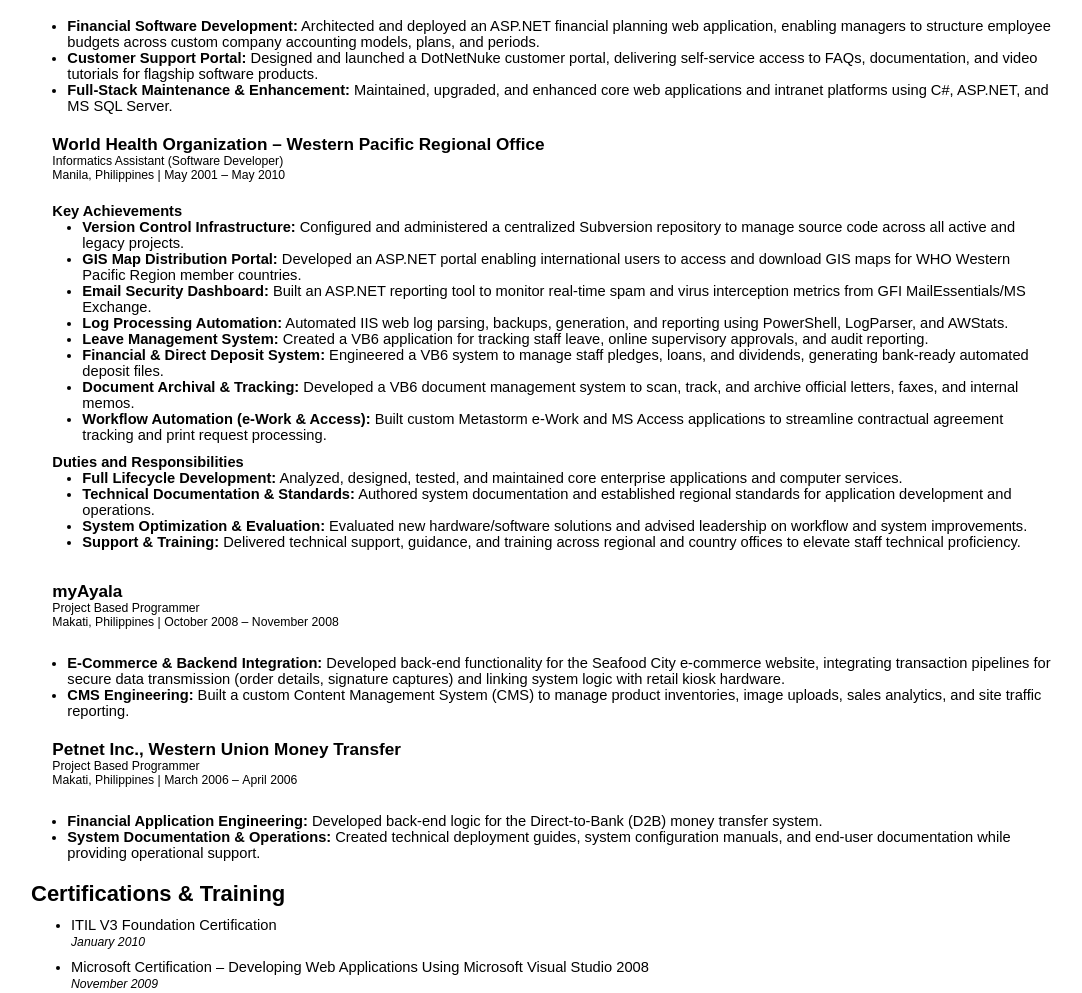
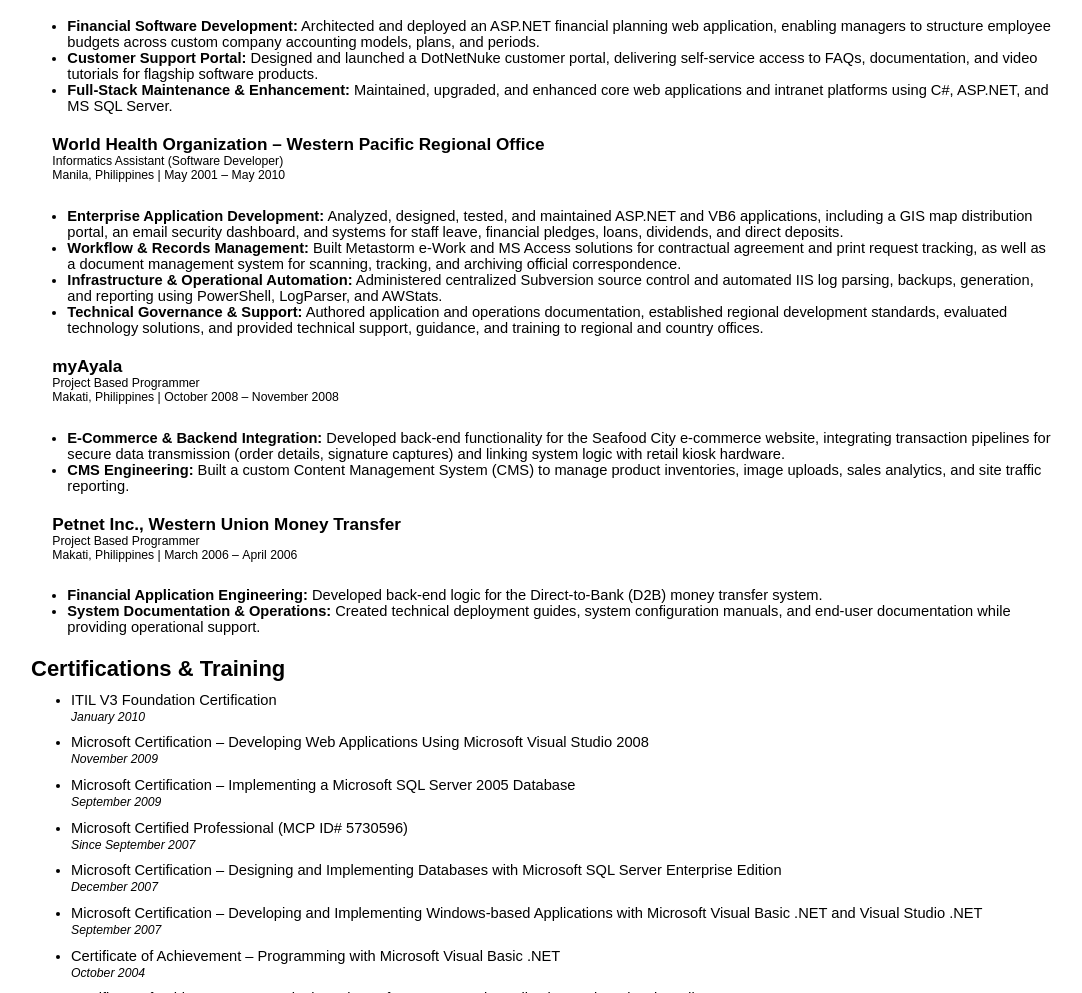
Before and after one commit to acermate433s/css-resume-garden, a website built with webpack: page src/index.html in a window 1280 px wide. Shown: the part 1306-2299 px from the top of the page, without its empty margins (97-1179 px from the left). Built offline with nearby package versions, Linux system fonts and the light colour scheme.

Commit message:
Summarize World Health Organization job entry to make it smaller.

```diff
--- a/src/index.html
+++ b/src/index.html
@@ -114,28 +114,12 @@
                     <p class="job-title">Informatics Assistant (Software Developer)</p>
                     <p class="job-meta"><span>Manila, Philippines</span><time datetime="2001-05">May 2001</time> &ndash; <time datetime="2010-05">May 2010</time></p>
                 </header>
-
-                <div class="job-details">
-                    <h4>Key Achievements</h4>
-                    <ul>
-                        <li><strong>Version Control Infrastructure:</strong> Configured and administered a centralized Subversion repository to manage source code across all active and legacy projects.</li>
-                        <li><strong>GIS Map Distribution Portal:</strong> Developed an ASP.NET portal enabling international users to access and download GIS maps for WHO Western Pacific Region member countries.</li>
-                        <li><strong>Email Security Dashboard:</strong> Built an ASP.NET reporting tool to monitor real-time spam and virus interception metrics from GFI MailEssentials/MS Exchange.</li>
-                        <li><strong>Log Processing Automation:</strong> Automated IIS web log parsing, backups, generation, and reporting using PowerShell, LogParser, and AWStats.</li>
-                        <li><strong>Leave Management System:</strong> Created a VB6 application for tracking staff leave, online supervisory approvals, and audit reporting.</li>
-                        <li><strong>Financial &amp; Direct Deposit System:</strong> Engineered a VB6 system to manage staff pledges, loans, and dividends, generating bank-ready automated deposit files.</li>
-                        <li><strong>Document Archival &amp; Tracking:</strong> Developed a VB6 document management system to scan, track, and archive official letters, faxes, and internal memos.</li>
-                        <li><strong>Workflow Automation (e-Work &amp; Access):</strong> Built custom Metastorm e-Work and MS Access applications to streamline contractual agreement tracking and print request processing.</li>
-                    </ul>
-
-                    <h4>Duties and Responsibilities</h4>
-                    <ul>
-                        <li><strong>Full Lifecycle Development:</strong> Analyzed, designed, tested, and maintained core enterprise applications and computer services.</li>
-                        <li><strong>Technical Documentation &amp; Standards:</strong> Authored system documentation and established regional standards for application development and operations.</li>
-                        <li><strong>System Optimization &amp; Evaluation:</strong> Evaluated new hardware/software solutions and advised leadership on workflow and system improvements.</li>
-                        <li><strong>Support &amp; Training:</strong> Delivered technical support, guidance, and training across regional and country offices to elevate staff technical proficiency.</li>
-                    </ul>
-                </div>
+                <ul>
+                    <li><strong>Enterprise Application Development:</strong> Analyzed, designed, tested, and maintained ASP.NET and VB6 applications, including a GIS map distribution portal, an email security dashboard, and systems for staff leave, financial pledges, loans, dividends, and direct deposits.</li>
+                    <li><strong>Workflow &amp; Records Management:</strong> Built Metastorm e-Work and MS Access solutions for contractual agreement and print request tracking, as well as a document management system for scanning, tracking, and archiving official correspondence.</li>
+                    <li><strong>Infrastructure &amp; Operational Automation:</strong> Administered centralized Subversion source control and automated IIS log parsing, backups, generation, and reporting using PowerShell, LogParser, and AWStats.</li>
+                    <li><strong>Technical Governance &amp; Support:</strong> Authored application and operations documentation, established regional development standards, evaluated technology solutions, and provided technical support, guidance, and training to regional and country offices.</li>
+                </ul>
             </article>
 
             <article class="job-entry">
--- a/src/styles/maselli.css
+++ b/src/styles/maselli.css
@@ -147,8 +147,7 @@
 
         header h3,
         .job-title,
-        .job-meta,
-        .job-details h4 {
+        .job-meta {
             color: var(--accent-color);
         }
 
@@ -156,14 +155,6 @@
             font-weight: normal;
             font-style: italic;
             font-size: smaller;
-        }
-
-        .job-details {
-            padding-top: var(--spacing-sm);
-
-            ul {
-                padding: 0 0 var(--spacing-sm) 30px;
-            }
         }
 
         .job-meta {
--- a/src/styles/shortened.css
+++ b/src/styles/shortened.css
@@ -120,14 +120,6 @@
             font-size: smaller;
         }
 
-        .job-details {
-            padding-top: var(--spacing-sm);
-
-            ul {
-                padding: 0 0 var(--spacing-sm) 30px;
-            }
-        }
-
         .job-meta {
             margin-bottom: var(--spacing-sm);
 
--- a/src/styles/style.css
+++ b/src/styles/style.css
@@ -120,14 +120,6 @@
             font-size: smaller;
         }
 
-        .job-details {
-            padding-top: var(--spacing-sm);
-
-            ul {
-                padding: 0 0 var(--spacing-sm) 30px;
-            }
-        }
-
         .job-meta {
             margin-bottom: var(--spacing-sm);
 
```
